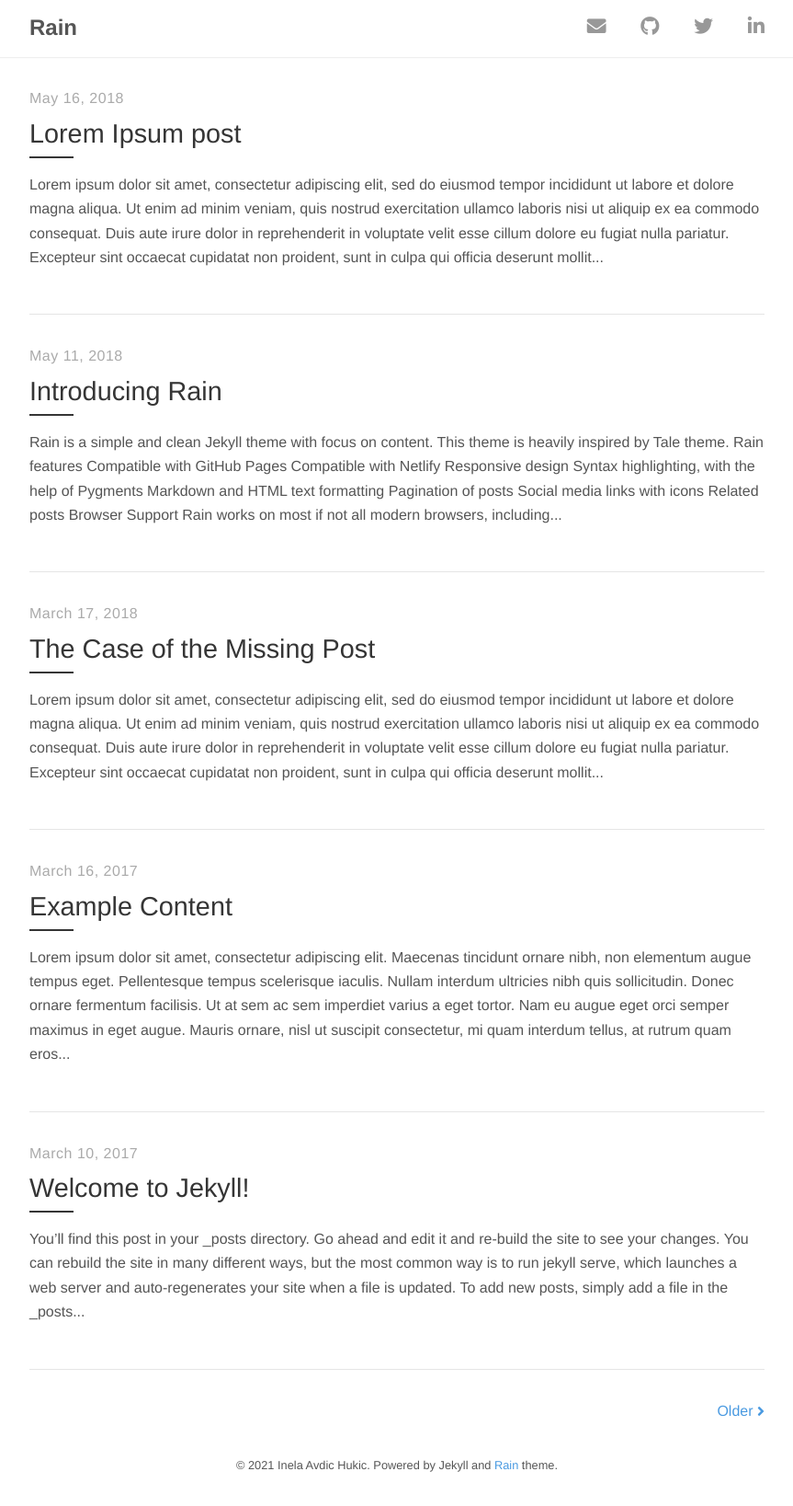
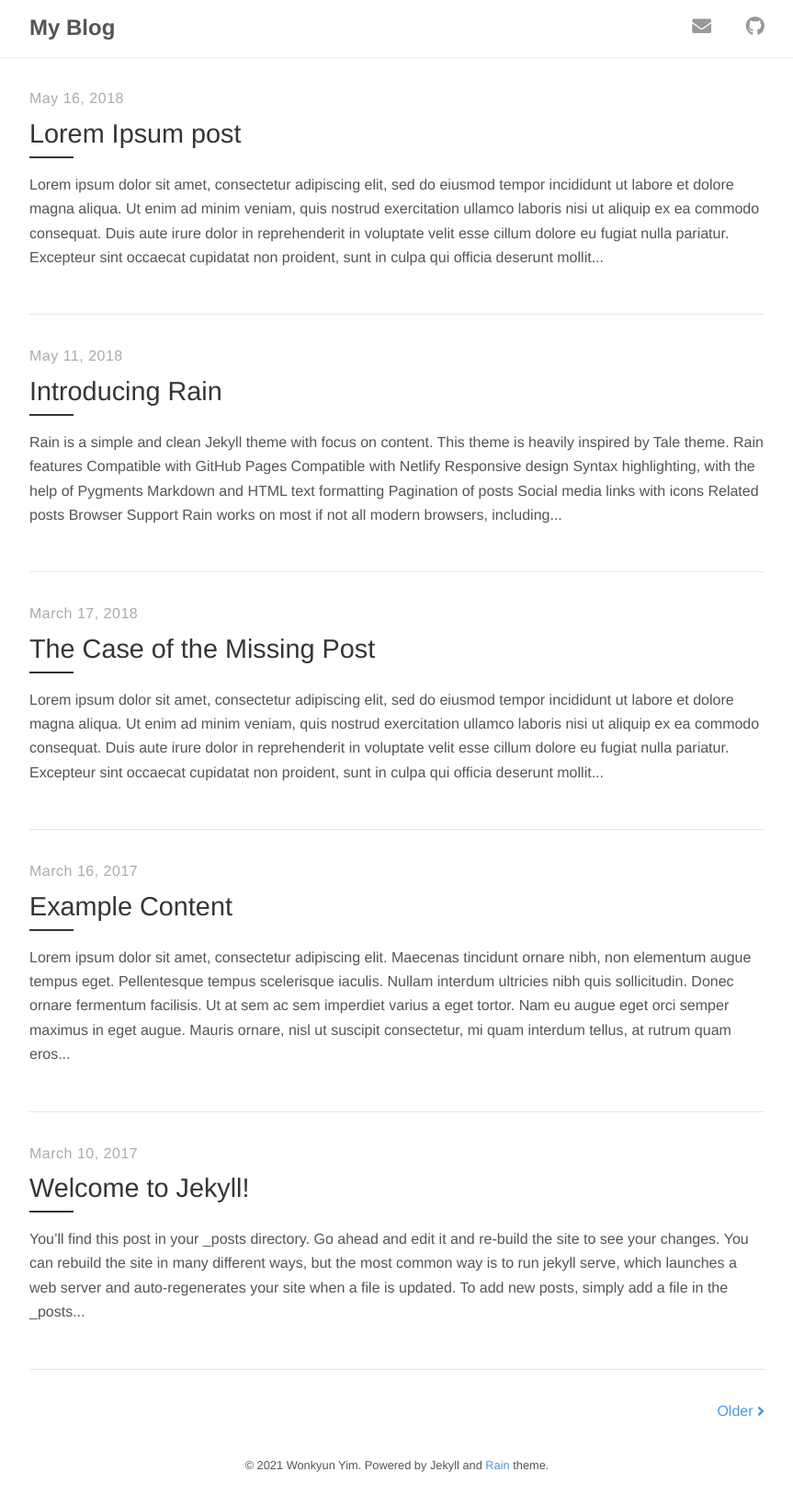
Before and after one commit to crownk12/crownk12.github.io, a Jekyll site: the page built from index.html, in a window 1280 px wide. Shown: the whole page at 92% size, without its empty margins (208-1071 px from the left). Built offline with Jekyll 4.4.1, drawn with Linux system fonts in a browser that asks for light colours; nearby versions of some CDN libraries; the list of posts is cut into pages by our own code.

Commit message:
Release version 1.0.1

```diff
--- a/_config.yml
+++ b/_config.yml
@@ -1,13 +1,13 @@
 # Site settings
-title:          Rain
-description:    "Rain is a simple and clean Jekyll theme with focus on content."
-url:            https://github.com/inelaah/rain
+title:          My Blog
+description:    "Welcome to My Blog"
+url:            https://github.com/crownk12/crownk12.github.io/
 
 # Author
 author:
-  name:         Inela Avdic Hukic
-  email:        inelaah@gmail.com
-  url:          https://inelaah.com
+  name:         Wonkyun Yim
+  email:        yimwk88@email.arizona.edu
+  url:          https://crownk12.github.io/
 
 # Build settings
 markdown:       kramdown
@@ -34,7 +34,7 @@ related_posts_section:
 
 # Links to social media
 social:
-  email: inelaah@gmail.com
-  github: https://github.com/inelaah
-  twitter: https://twitter.com
-  linkedin: https://ba.linkedin.com/in/inela-avdic-hukic-322354131
+  email: yimwk88@email.arizona.edu
+  github: https://github.com/crownk12
+  twitter:
+  linkedin:
```
